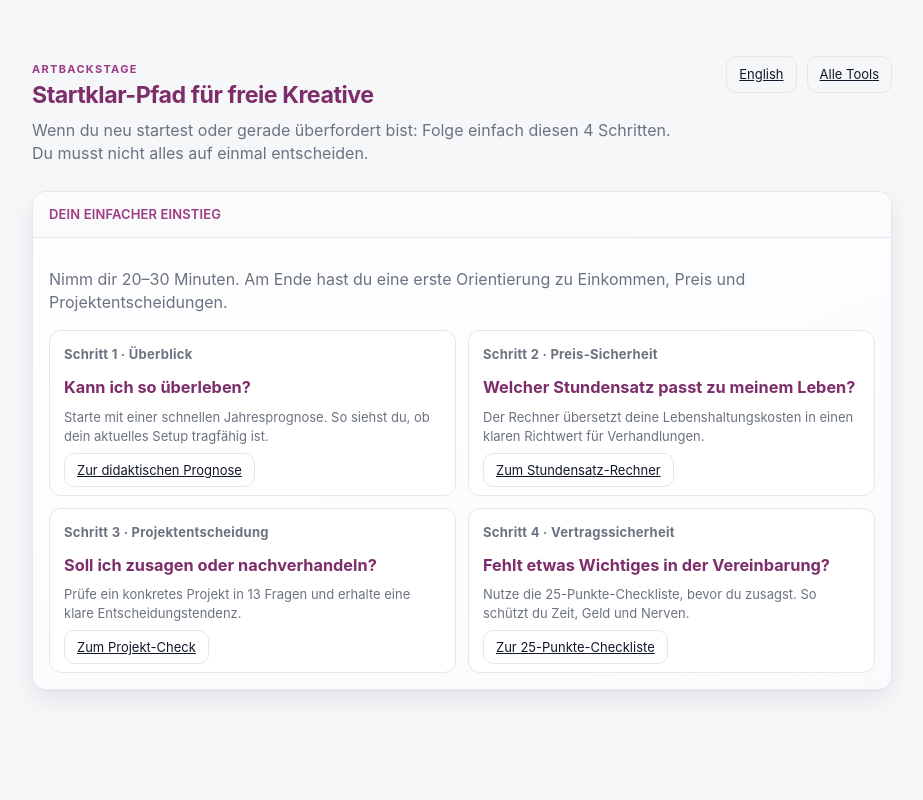
After one commit to Martin-Fritz-Office/curator_planning, a PHP site: page /beginner_path.php in a window 1280 px wide. The commit adds this page. Shown: the whole page, without its empty margins (178-1101 px from the left). Run offline with PHP 8.4, Linux system fonts and the light colour scheme.

Commit message:
Add beginner onboarding path for first implementation step

```diff
--- /dev/null
+++ b/beginner_path.php
@@ -0,0 +1,65 @@
+<?php
+?><!doctype html>
+<html lang="de">
+<head>
+  <meta charset="utf-8" />
+  <meta name="viewport" content="width=device-width,initial-scale=1" />
+  <title>Startklar-Pfad | artbackstage Money</title>
+  <link rel="icon" type="image/svg+xml" href="favicon.svg" />
+  <link rel="stylesheet" href="style.css" />
+</head>
+<body>
+  <div class="page landing-page">
+    <header class="header landing-header">
+      <div>
+        <p class="eyebrow brand-mark"><span>artbackstage</span></p>
+        <h1>Startklar-Pfad für freie Kreative</h1>
+        <p class="muted">Wenn du neu startest oder gerade überfordert bist: Folge einfach diesen 4 Schritten. Du musst nicht alles auf einmal entscheiden.</p>
+      </div>
+      <div class="header-actions">
+        <a class="btn btn-outline" href="beginner_path_en.php">English</a>
+        <a class="btn btn-outline" href="index.php">Alle Tools</a>
+      </div>
+    </header>
+
+    <main class="card landing-card">
+      <div class="card-head">
+        <h2>Dein einfacher Einstieg</h2>
+      </div>
+      <div class="card-body">
+        <p class="muted">Nimm dir 20–30 Minuten. Am Ende hast du eine erste Orientierung zu Einkommen, Preis und Projektentscheidungen.</p>
+
+        <div class="beginner-steps">
+          <article class="beginner-step">
+            <p class="step-badge">Schritt 1 · Überblick</p>
+            <h3>Kann ich so überleben?</h3>
+            <p>Starte mit einer schnellen Jahresprognose. So siehst du, ob dein aktuelles Setup tragfähig ist.</p>
+            <a class="btn" href="forecast_didactic.php">Zur didaktischen Prognose</a>
+          </article>
+
+          <article class="beginner-step">
+            <p class="step-badge">Schritt 2 · Preis-Sicherheit</p>
+            <h3>Welcher Stundensatz passt zu meinem Leben?</h3>
+            <p>Der Rechner übersetzt deine Lebenshaltungskosten in einen klaren Richtwert für Verhandlungen.</p>
+            <a class="btn" href="hourly_rate.php">Zum Stundensatz-Rechner</a>
+          </article>
+
+          <article class="beginner-step">
+            <p class="step-badge">Schritt 3 · Projektentscheidung</p>
+            <h3>Soll ich zusagen oder nachverhandeln?</h3>
+            <p>Prüfe ein konkretes Projekt in 13 Fragen und erhalte eine klare Entscheidungstendenz.</p>
+            <a class="btn" href="curator_viability_carousel.php">Zum Projekt-Check</a>
+          </article>
+
+          <article class="beginner-step">
+            <p class="step-badge">Schritt 4 · Vertragssicherheit</p>
+            <h3>Fehlt etwas Wichtiges in der Vereinbarung?</h3>
+            <p>Nutze die 25-Punkte-Checkliste, bevor du zusagst. So schützt du Zeit, Geld und Nerven.</p>
+            <a class="btn" href="agreement_checklist.php">Zur 25-Punkte-Checkliste</a>
+          </article>
+        </div>
+      </div>
+    </main>
+  </div>
+</body>
+</html>
--- a/style.css
+++ b/style.css
@@ -523,6 +523,56 @@ textarea:focus{
   }
 }
 
+
+.tool-link-highlight{
+  border-color:#d8b4d8;
+  background:linear-gradient(180deg,#fff 0%,#fdf4ff 100%);
+}
+
+.tool-link-highlight:hover{
+  border-color:#c084c0;
+}
+
+.beginner-steps{
+  display:grid;
+  grid-template-columns:1fr;
+  gap:12px;
+  margin-top:14px;
+}
+
+.beginner-step{
+  border:1px solid var(--border);
+  border-radius:12px;
+  padding:14px;
+  background:#fff;
+}
+
+.beginner-step h3{
+  margin:0 0 8px;
+  color:var(--headline);
+  font-size:1.02rem;
+}
+
+.beginner-step p{
+  margin:0 0 12px;
+  color:var(--muted);
+  font-size:13px;
+}
+
+.step-badge{
+  margin:0 0 8px;
+  font-size:12px;
+  font-weight:700;
+  letter-spacing:.02em;
+  color:var(--headline-soft);
+}
+
+@media (min-width:760px){
+  .beginner-steps{
+    grid-template-columns:1fr 1fr;
+  }
+}
+
 .carousel-actions{
   margin-top:14px;
   display:flex;
```
Also changed, not shown: beginner_path_en.php (added, +65 -0 lines), index.php (+14 -1 lines), index_en.php (+14 -1 lines).
